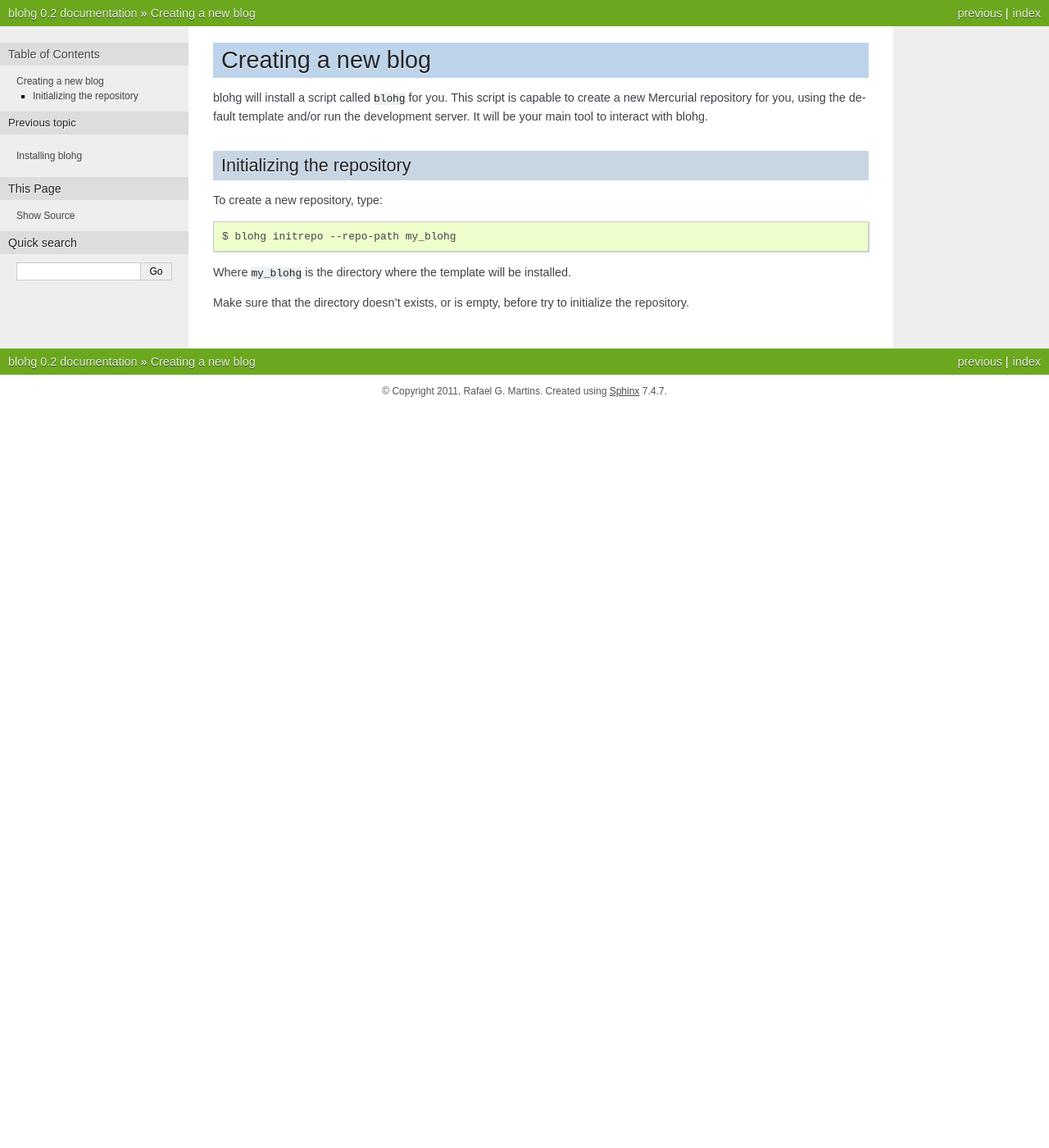
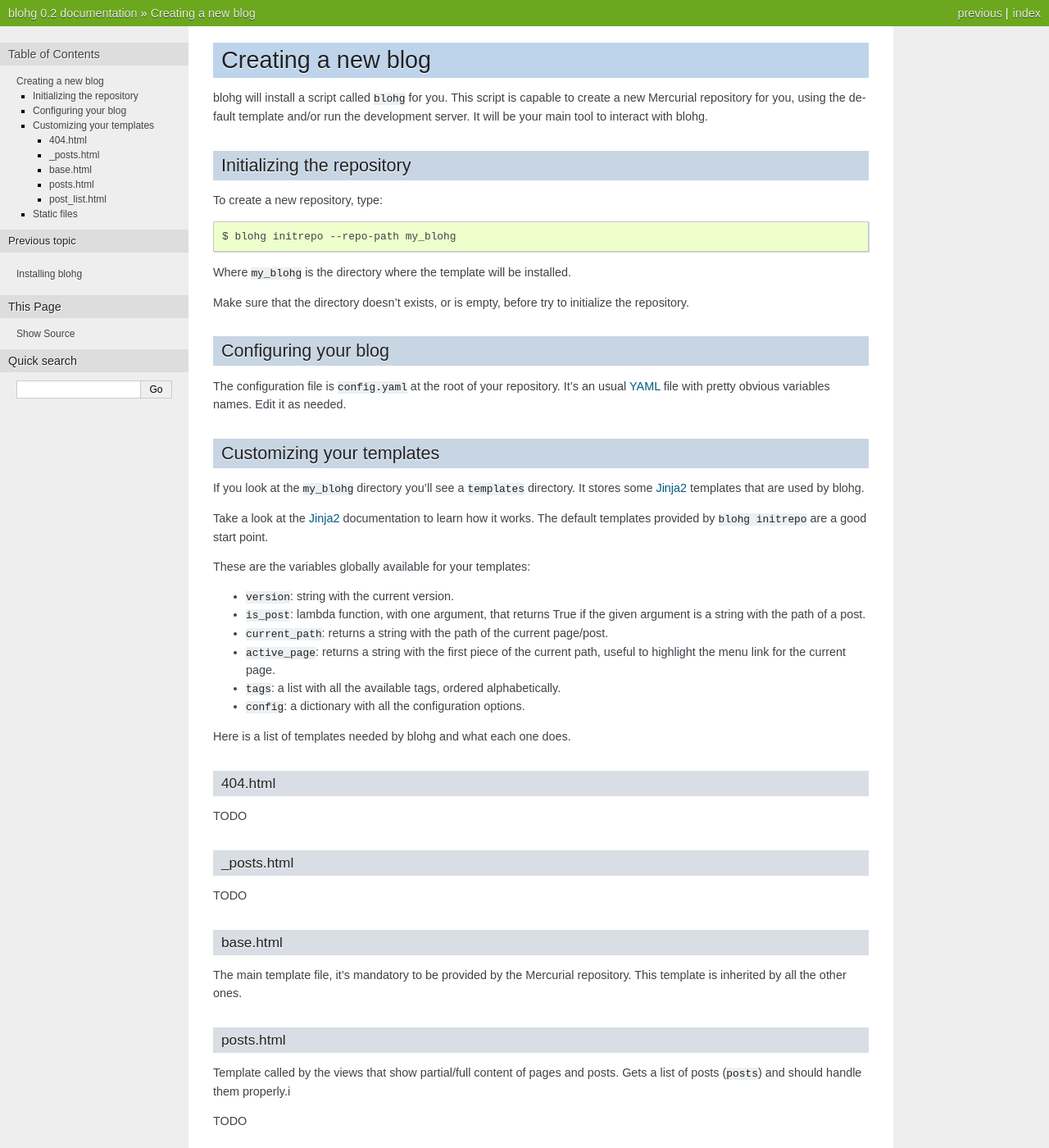
Before and after one commit to rafaelmartins/blohg, a Sphinx documentation site: the page built from docs/new-blog.rst, in a window 1280 px wide and 1400 px high. Shown: the whole window at 82% size. Built offline with Sphinx 7.4.7, drawn with Linux system fonts in a browser that asks for light colours; some of the changed text lies outside the part shown.

Commit message:
more docs. incomplete

```diff
--- a/docs/new-blog.rst
+++ b/docs/new-blog.rst
@@ -17,3 +17,74 @@ Where ``my_blohg`` is the directory where the template will be installed.
 
 Make sure that the directory doesn't exists, or is empty, before try to
 initialize the repository.
+
+
+Configuring your blog
+---------------------
+
+The configuration file is ``config.yaml`` at the root of your repository. It's
+an usual YAML_ file with pretty obvious variables names. Edit it as needed.
+
+.. _YAML: http://www.yaml.org/
+
+Customizing your templates
+--------------------------
+
+If you look at the ``my_blohg`` directory you'll see a ``templates`` directory.
+It stores some Jinja2_ templates that are used by blohg.
+
+.. _Jinja2: http://jinja.pocoo.org/
+
+Take a look at the Jinja2_ documentation to learn how it works. The default
+templates provided by ``blohg initrepo`` are a good start point.
+
+These are the variables globally available for your templates:
+
+- ``version``: string with the current version.
+- ``is_post``: lambda function, with one argument, that returns True if the
+  given argument is a string with the path of a post.
+- ``current_path``: returns a string with the path of the current page/post.
+- ``active_page``: returns a string with the first piece of the current path,
+  useful to highlight the menu link for the current page.
+- ``tags``: a list with all the available tags, ordered alphabetically.
+- ``config``: a dictionary with all the configuration options.
+
+Here is a list of templates needed by blohg and what each one does.
+
+404.html
+~~~~~~~~
+
+TODO
+
+_posts.html
+~~~~~~~~~~~
+
+TODO
+
+base.html
+~~~~~~~~~
+
+The main template file, it's mandatory to be provided by the Mercurial
+repository. This template is inherited by all the other ones.
+
+posts.html
+~~~~~~~~~~
+
+Template called by the views that show partial/full content of pages and posts.
+Gets a list of posts (``posts``) and should handle them properly.i
+
+TODO
+
+post_list.html
+~~~~~~~~~~~~~~
+
+TODO
+
+
+Static files
+------------
+
+The ``static/`` directory will store your static files, like CSS_ and images.
+You should avoid store big files inside the Mercurial repository.
+
+.. _CSS: http://www.w3.org/Style/CSS/
```
